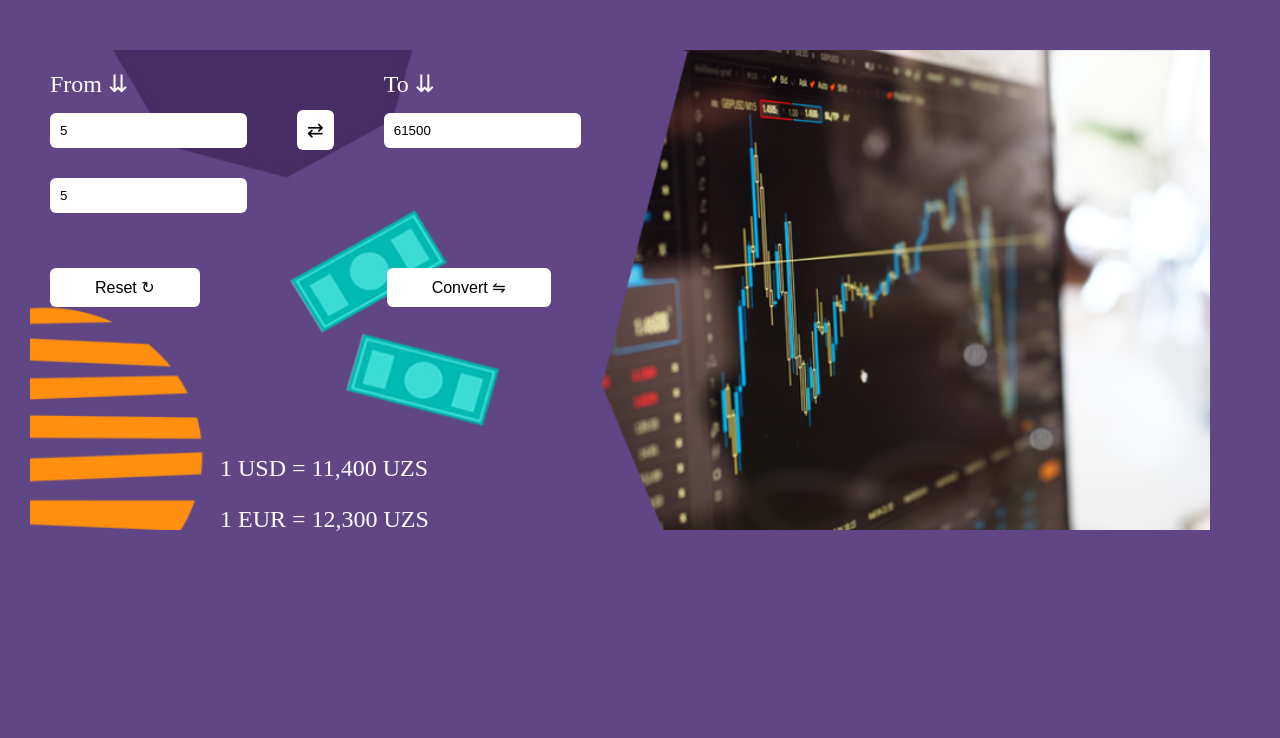
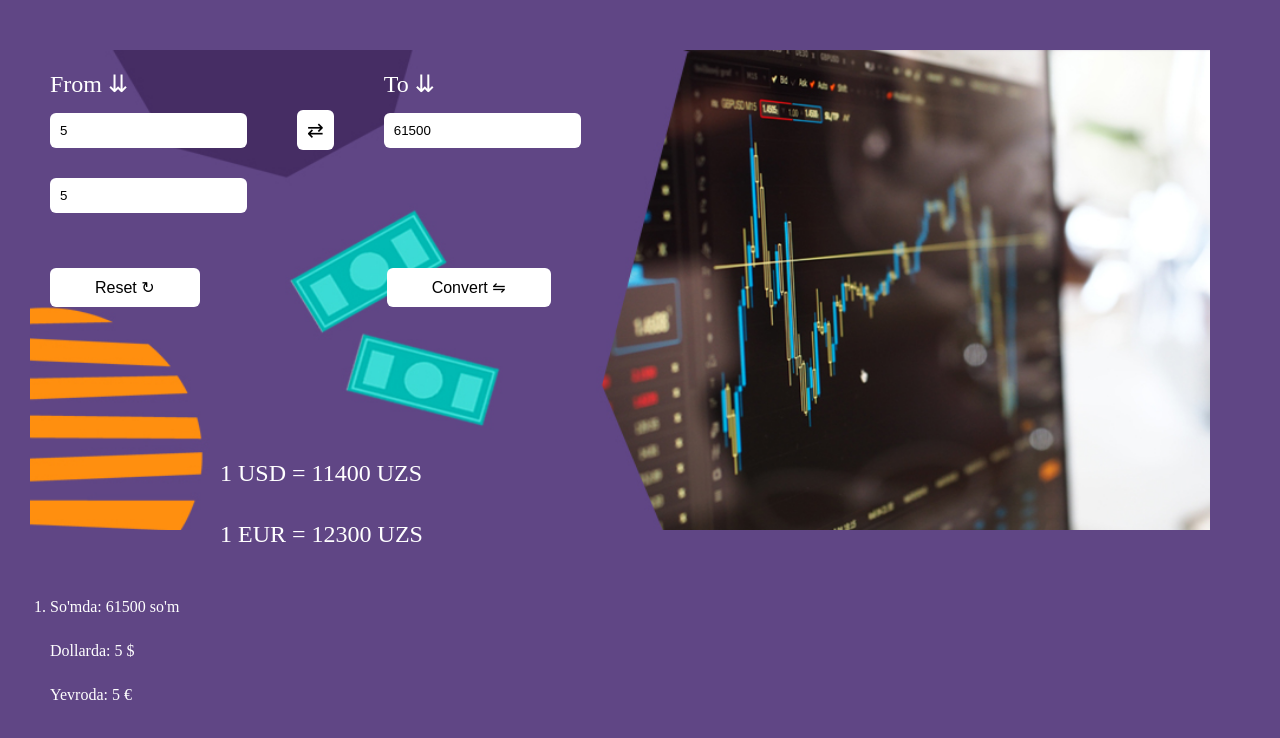
Before and after one commit to Dilshodbek08/Exchange_rate, a plain HTML site: page index.html in a window 1280 px wide. Both pictures are taken after typing "5", "5", "5" into the empty fields and a click on the button "Convert ⇋". Drawn offline with Linux system fonts and the light colour scheme.

Commit message:
Added exchange history

```diff
--- a/JS/main.js
+++ b/JS/main.js
@@ -5,6 +5,9 @@ var uzsSumObj = document.querySelector("#UZS");
 var changeCurrent = document.querySelector("#change");
 var resetSite = document.querySelector("#reset");
 var convertCur = document.querySelector("#convert");
+var info = document.querySelector("#list");
+var curr = document.querySelector("#currency");
+var curr1 = document.querySelector("#currency1");
 
 
 // var usdDollar = usdDollarObj.value;
@@ -21,31 +24,68 @@ var convertCur = document.querySelector("#convert");
 
 
 convertCur.addEventListener("click", (b) => {
-  if (usdDollarObj.value != ""){
-    var x = usdDollarObj.value*11400;
+  if (usdDollarObj.value != "") {
+    var x = usdDollarObj.value * 11400;
     console.log(x);
     uzsSumObj.value = x;
-  } else{
-    var y = uzsSumObj.value/11400;
+  } else {
+    var y = uzsSumObj.value / 11400;
     console.log(y);
     usdDollarObj.value = y;
   }
 
-  if (EuroObj.value != ""){
-    var z = EuroObj.value*12300;
+  if (EuroObj.value != "") {
+    var z = EuroObj.value * 12300;
     console.log(z);
     uzsSumObj.value = z;
-  } else{
-    var y = uzsSumObj.value/12300;
+  } else {
+    var y = uzsSumObj.value / 12300;
     console.log(y);
     EuroObj.value = y;
   }
 
+  var p1 = "";
+  var p2 = "";
+  var p3 = "";
+
+  if (p1 == "" && p2 == "" && p3 == ""){
+    var newLi = document.createElement("li");
+
+    var par1 = document.createElement("p");
+    par1.textContent = `So'mda: ${uzsSumObj.value} so'm`;
+
+    var par2 = document.createElement("p");
+    par2.textContent = `Dollarda: ${usdDollarObj.value} $`;
+
+    var par3 = document.createElement("p");
+    par3.textContent = `Yevroda: ${EuroObj.value}` + " €";
+
+    newLi.append(par1, par2, par3);
+    info.appendChild(newLi);
+  }
+
 })
-
 
 resetSite.addEventListener("click", (c) => {
   usdDollarObj.value = "";
   uzsSumObj.value = "";
   EuroObj.value = "";
+
+
+  // function randomIntFromInterval(min, max) {
+  //   return Math.floor(Math.random() * (max - min + 1) + min)
+  // }
+
+  // var curResult = randomIntFromInterval(10000, 12000);
+  // var natija = document.createElement("span");
+  // natija.textContent = curResult;
+  // document.body.appendChild(natija);
+  // curr1.appendChild(natija)
+  // console.log(curResult);
+
+
+  // var curResult = document.createElement("span");
+  // curResult.textContent = curr;
+  // document.body.appendChild(curr);
+
 })
--- a/css/style.css
+++ b/css/style.css
@@ -2,7 +2,11 @@ body{
   margin: 0;
   padding: 0;
   background-color: #604685;
-  /* background-color: #8267a7; */
+  scroll-behavior: none;
+}
+
+body::-webkit-scrollbar{
+  display: none;
 }
 
 .container{
@@ -103,3 +107,12 @@ label{
   font-size: 24px;
   color: rgb(255, 255, 255);
 }
+
+#list{
+  padding: 0;
+  margin-top: 40px;
+  color: rgb(255, 255, 255);
+}
+p{
+  padding: 5px 0;
+}
--- a/index.html
+++ b/index.html
@@ -36,8 +36,12 @@
       <button class="btns" type="button" id="convert">Convert ⇋</button>
     </form>
 
-    <p class="text">1 USD = 11,400 UZS</p>
-    <p class="text1">1 EUR = 12,300 UZS</p>
+    <p class="text" id="currency1">1 USD = <span id="currency">11400</span> UZS</p>
+    <p class="text1" id="currency1">1 EUR = <span id="currency">12300</span> UZS</p>
+
+    <ol id="list">
+
+    </ol>
   </div>
 
   <script src="./JS/main.js"></script>
```
